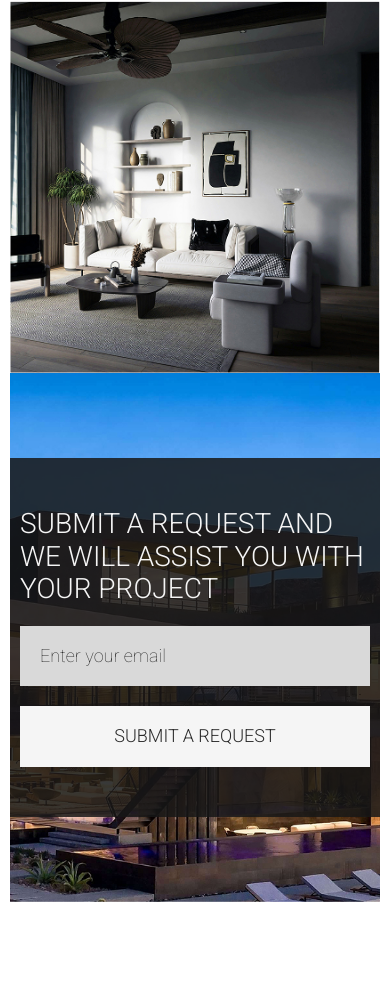
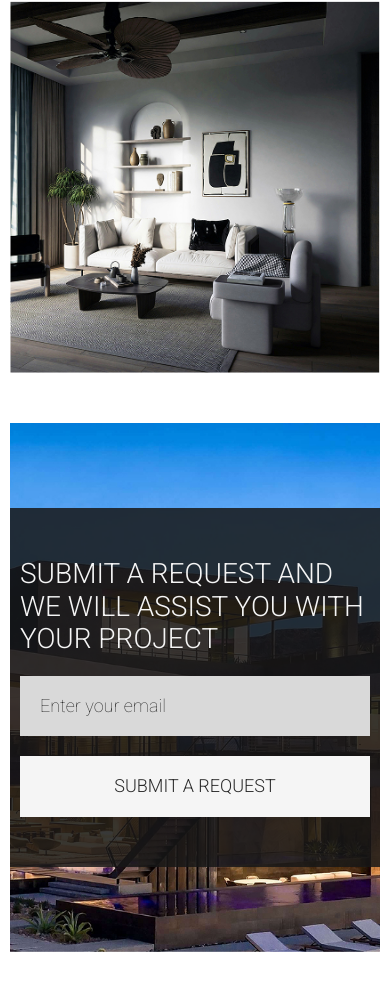
Before and after one commit to cowBoy9111/house_architecture, a plain HTML site: page index.html in a window 390 px wide. Shown: the part 7244-8235 px from the top of the page. Before the commit the page ends 8196 px from the top, so only its background shows below. Drawn offline with nearby package versions, Linux system fonts and the light colour scheme.

Commit message:
fix request section paddings

```diff
--- a/css/style.css
+++ b/css/style.css
@@ -416,7 +416,7 @@ input::placeholder {
 }
 
 .request {
-  padding-bottom: 150px;
+  padding: 150px;
 }
 
 .request__inner {
@@ -581,7 +581,7 @@ input::placeholder {
   }
 
   .request {
-    padding-bottom: 50px;
+    padding: 50px 0;
   }
 
   .request__form {
```
